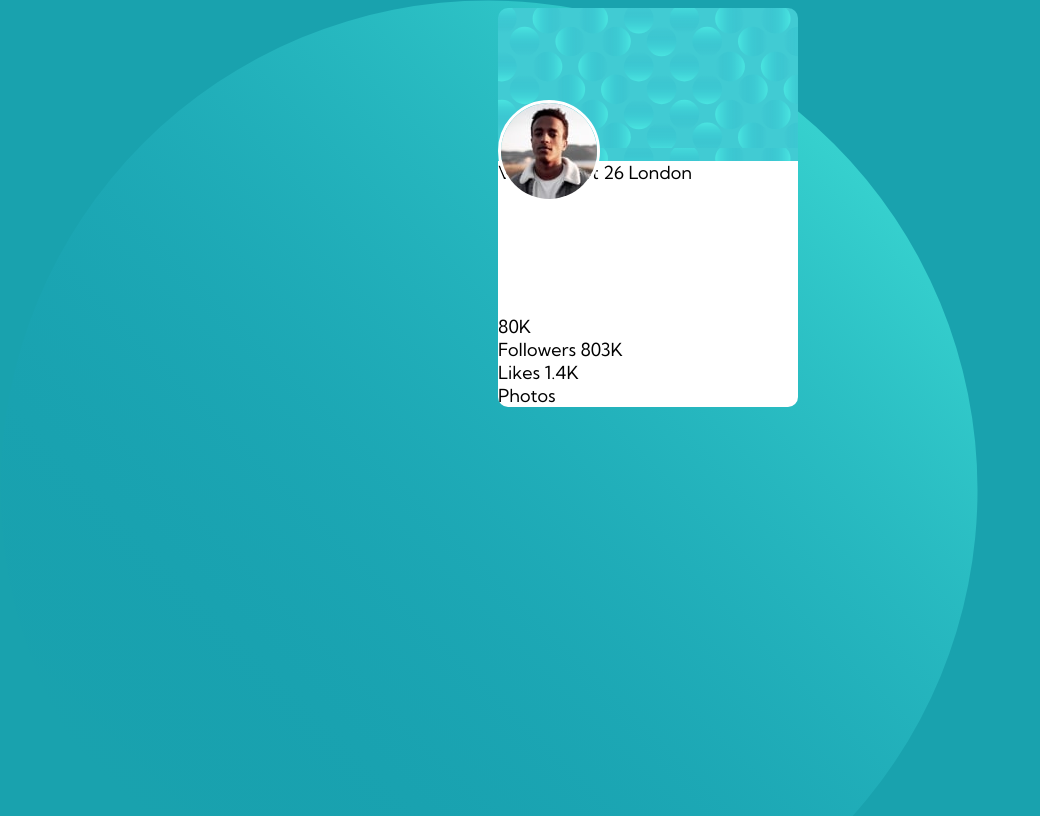
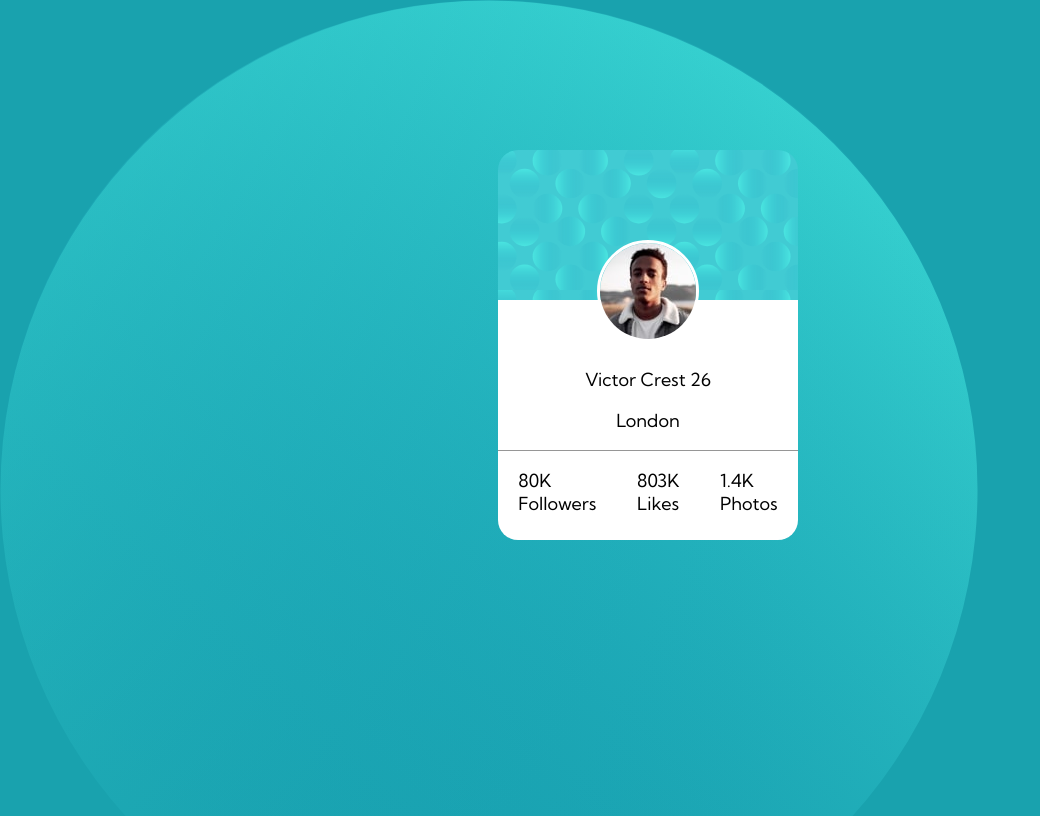
Before and after one commit to pbanigo/profile-card-component, a plain HTML site: page index.html in a window 1280 px wide. Shown: the whole page, without its empty margins (0-1040 px from the left). Drawn offline with Linux system fonts and the light colour scheme.

Commit message:
Positioning

```diff
--- a/index.html
+++ b/index.html
@@ -19,19 +19,18 @@
       <img src="./images/image-victor.jpg">
     </div>
     <div id="name">
-      Victor Crest
-        26
-        London
+      <p>Victor Crest      26</p>
+      <p>London</p>
     </div>
     <div id="stats">
-      80K<br>
-        Followers
+      <p>80K<br>
+        Followers</p>
 
-        803K<br>
-        Likes
+      <p>803K<br>
+        Likes</p>
 
-        1.4K<br>
-        Photos
+      <p>1.4K<br>
+        Photos</p>
     </div>
   </main>
 </body>
--- a/style.css
+++ b/style.css
@@ -1,4 +1,4 @@
-/* Import GoogleFonts ( Inter 400/700 - Lexand Deca 400) */
+/* Import GoogleFonts ( Kumbh Sans) */
 @import url('https://fonts.googleapis.com/css2?family=Kumbh+Sans:wght@400,700&display=swap');
 
 :root {
@@ -17,16 +17,18 @@ html {
 body {
 	width: 100%;
 	height: 100vh;
-	background-image: url('./images/bg-pattern-top.svg');
+	background-image: url('./images/bg-pattern-bottom.svg'), url('./images/bg-pattern-top.svg');
 	background-repeat: no-repeat;
 	background-color: var(--cyan);
+	font-family: var(--kumbh);
 
 }
 
 main {
 	max-width: 300px;
+	top: 150px;
 	margin: auto;
-	font-family: var(--kumbh);
+	margin-top: 150px;
     display: grid;
     grid-template-rows: repeat(13, 1fr);
 }
@@ -43,26 +45,26 @@ img {
 #top {
 	background-color: var(--cyan);
 	background-image: url('./images/bg-pattern-card.svg');
-	border-radius: 10px 10px 0 0;
+	border-radius: 20px 20px 0 0;
     grid-area: 1/1/ span 5/2;
 
 }
 #photo {
     grid-area: 4/1/span 4/2;
     z-index: 2;
+    text-align: center;
 }
 #name {
     grid-area: 6/ 1/ span 5/ 2;
     background-color: white;
+    text-align: center;
+    padding-top: 50px;
 }
 #stats {
     grid-area: 11/1/ span 3/2;
-	border-radius:  0 0 10px 10px;
+	border-radius:  0 0 20px 20px;
     background-color: white;
+    display: flex;
+    justify-content: space-around;
+    border-top: 1px solid var(--dark-gray);
 }
-
-
-
-### Body Copy
-
-- Font size (name and stats): 18px
```
